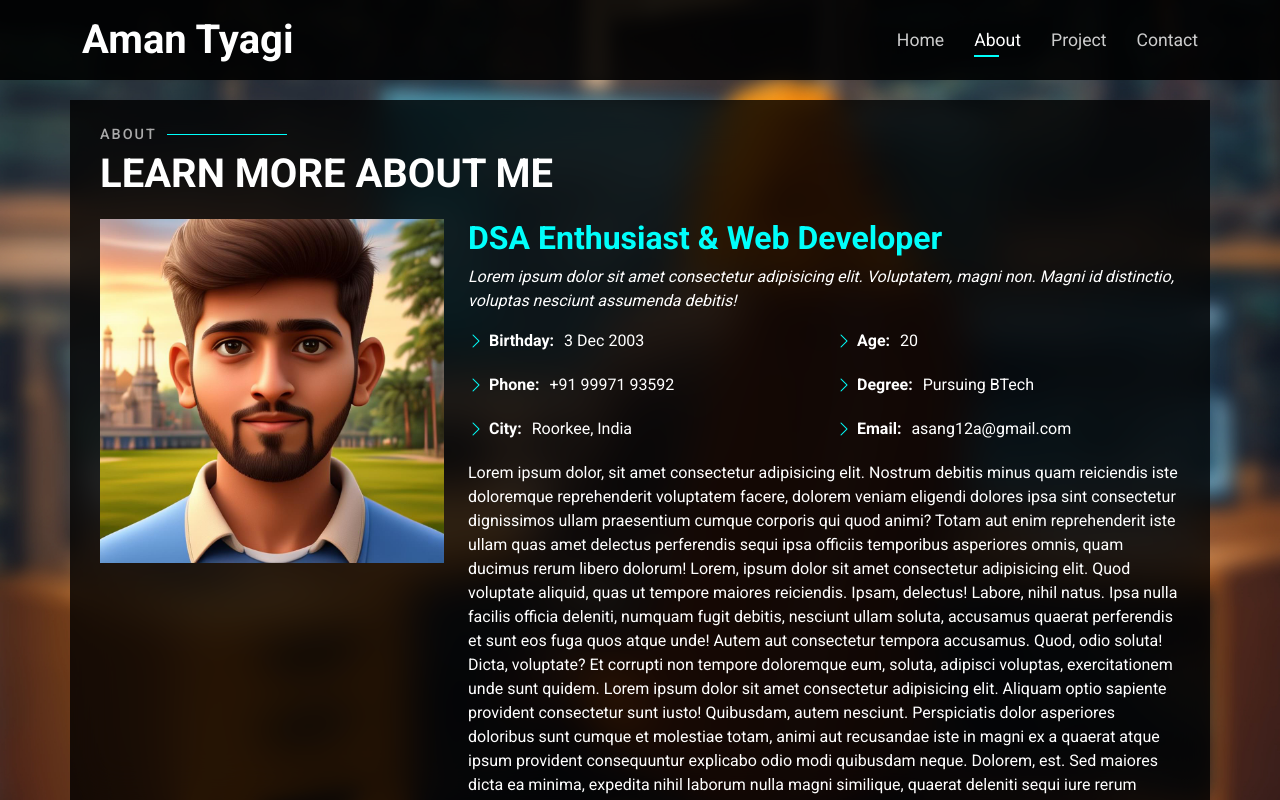
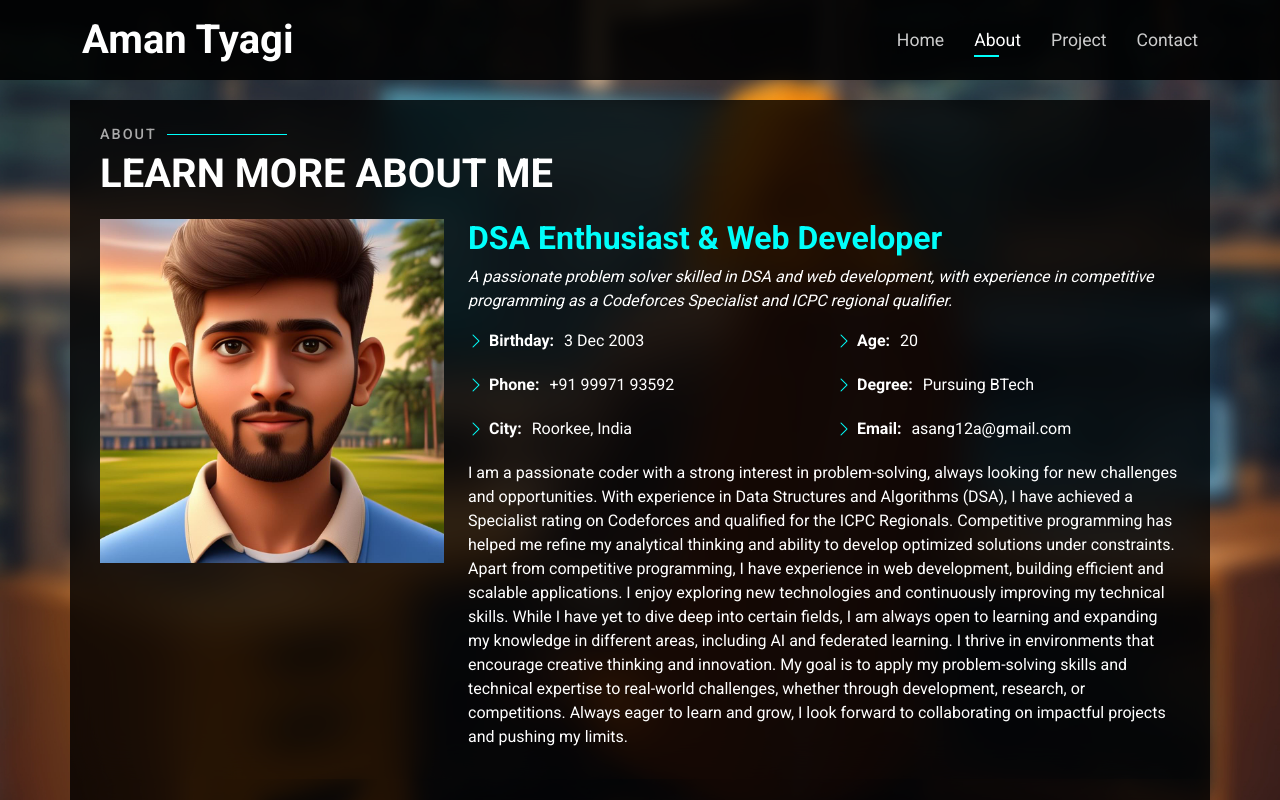
Before and after one commit to AmanTyagi3123/portfolio-Aman, a React (Vite) app: page / in a window 1280 px wide. Both pictures are taken after a click on the link "About". Built offline with nearby package versions, Linux system fonts and the light colour scheme.

Commit message:
Changed my about description.

```diff
--- a/src/pages/About.jsx
+++ b/src/pages/About.jsx
@@ -17,7 +17,7 @@ function About({ reference, aboutActive }) {
             <div className="col-lg-8 pt-4 pt-lg-0 content">
               <h3>DSA Enthusiast &amp; Web Developer</h3>
               <p className="fst-italic">
-                Lorem ipsum dolor sit amet consectetur adipisicing elit. Voluptatem, magni non. Magni id distinctio, voluptas nesciunt assumenda debitis!
+              A passionate problem solver skilled in DSA and web development, with experience in competitive programming as a Codeforces Specialist and ICPC regional qualifier.
               </p>
               <div className="row">
                 <div className="col-lg-6">
@@ -54,7 +54,11 @@ function About({ reference, aboutActive }) {
                 </div>
               </div>
               <p>
-                Lorem ipsum dolor, sit amet consectetur adipisicing elit. Nostrum debitis minus quam reiciendis iste doloremque reprehenderit voluptatem facere, dolorem veniam eligendi dolores ipsa sint consectetur dignissimos ullam praesentium cumque corporis qui quod animi? Totam aut enim reprehenderit iste ullam quas amet delectus perferendis sequi ipsa officiis temporibus asperiores omnis, quam ducimus rerum libero dolorum! Lorem, ipsum dolor sit amet consectetur adipisicing elit. Quod voluptate aliquid, quas ut tempore maiores reiciendis. Ipsam, delectus! Labore, nihil natus. Ipsa nulla facilis officia deleniti, numquam fugit debitis, nesciunt ullam soluta, accusamus quaerat perferendis et sunt eos fuga quos atque unde! Autem aut consectetur tempora accusamus. Quod, odio soluta! Dicta, voluptate? Et corrupti non tempore doloremque eum, soluta, adipisci voluptas, exercitationem unde sunt quidem. Lorem ipsum dolor sit amet consectetur adipisicing elit. Aliquam optio sapiente provident consectetur sunt iusto! Quibusdam, autem nesciunt. Perspiciatis dolor asperiores doloribus sunt cumque et molestiae totam, animi aut recusandae iste in magni ex a quaerat atque ipsum provident consequuntur explicabo odio modi quibusdam neque. Dolorem, est. Sed maiores dicta ea minima, expedita nihil laborum nulla magni similique, quaerat deleniti sequi iure rerum corporis debitis eaque repudiandae! Perspiciatis quas itaque optio rerum molestias omnis dolor eligendi praesentium
+              I am a passionate coder with a strong interest in problem-solving, always looking for new challenges and opportunities. With experience in Data Structures and Algorithms (DSA), I have achieved a Specialist rating on Codeforces and qualified for the ICPC Regionals. Competitive programming has helped me refine my analytical thinking and ability to develop optimized solutions under constraints.
+
+              Apart from competitive programming, I have experience in web development, building efficient and scalable applications. I enjoy exploring new technologies and continuously improving my technical skills. While I have yet to dive deep into certain fields, I am always open to learning and expanding my knowledge in different areas, including AI and federated learning.
+
+              I thrive in environments that encourage creative thinking and innovation. My goal is to apply my problem-solving skills and technical expertise to real-world challenges, whether through development, research, or competitions. Always eager to learn and grow, I look forward to collaborating on impactful projects and pushing my limits.
               </p>
             </div>
           </div>
```
